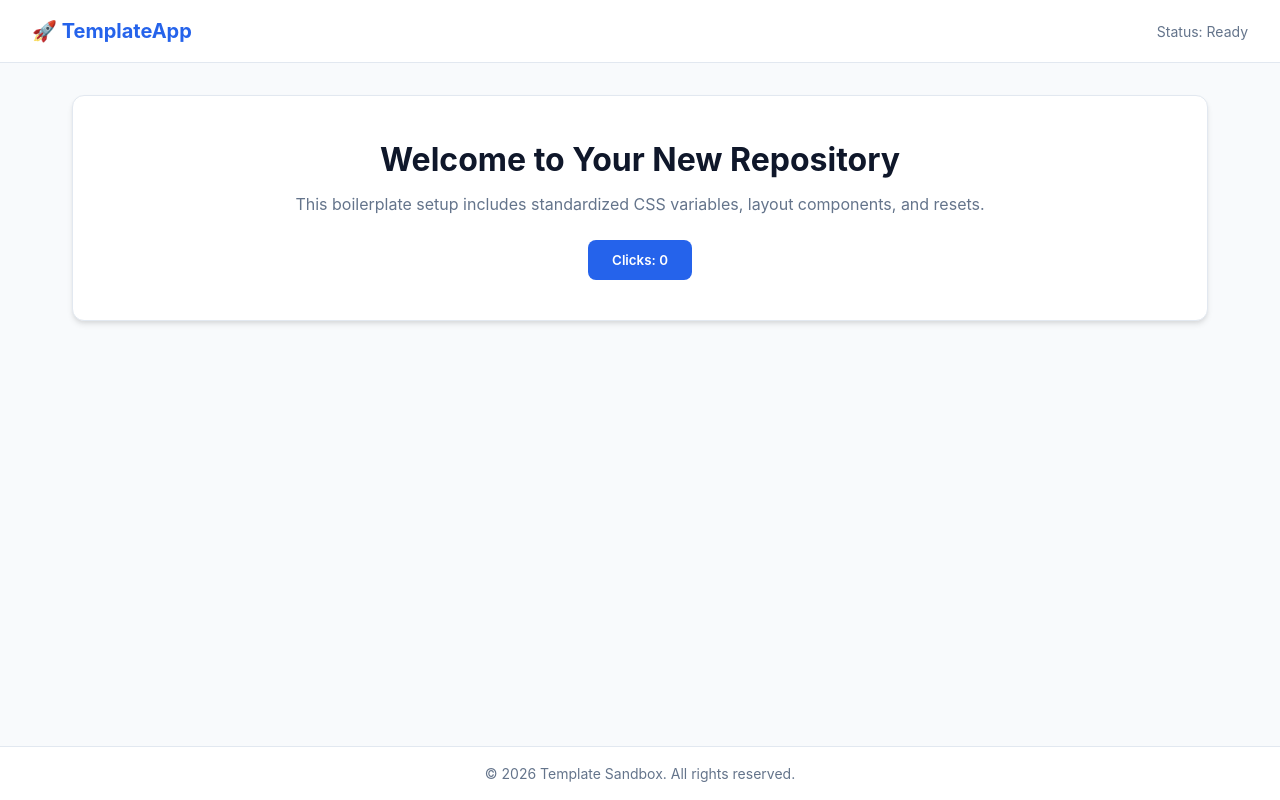
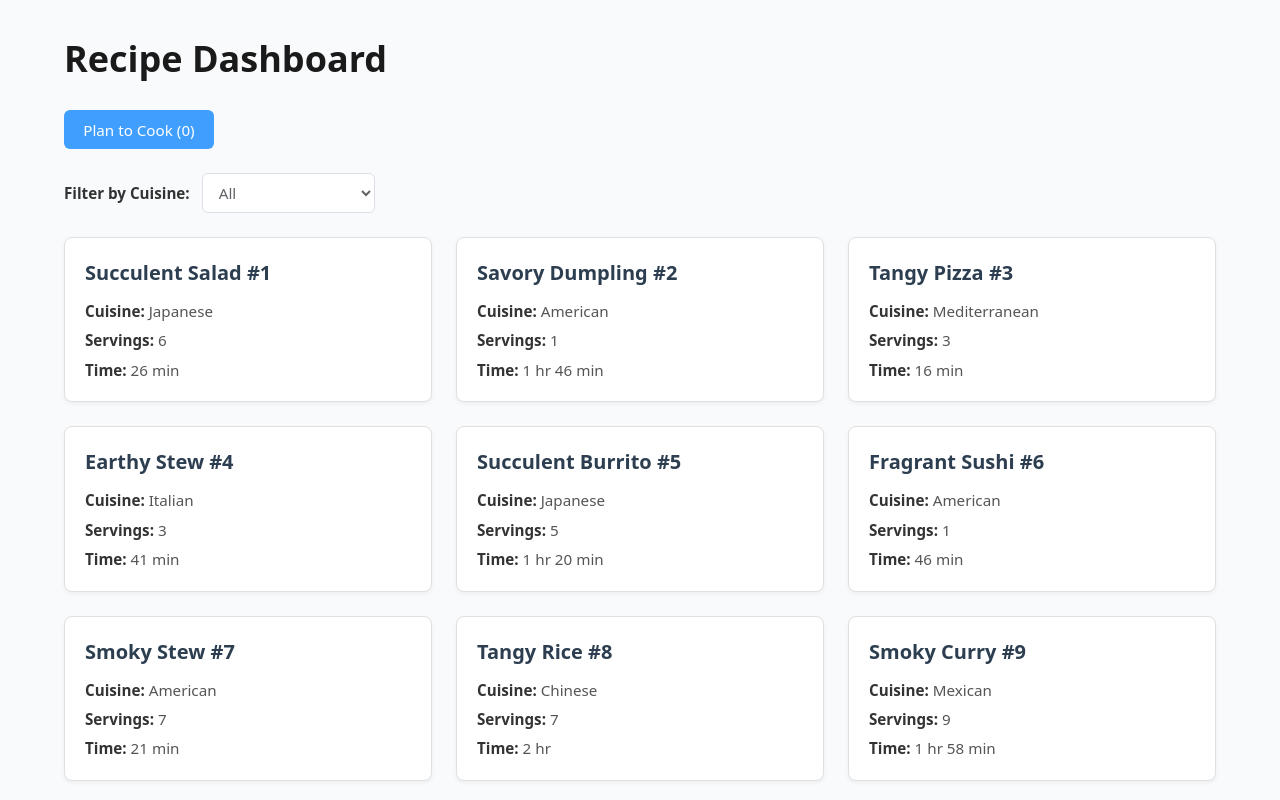
Before and after one commit to ensanguine2279/sctp-aie-m2.9-recipe-box, a React (Vite) app: page / in a window 1280 px wide. Shown: the top 800 px of the page. Built offline with nearby package versions, Linux system fonts and the light colour scheme.

Commit message:
Added styling css module to all components and pages.

```diff
--- a/src/App.jsx
+++ b/src/App.jsx
@@ -1,47 +1,9 @@
-// src/App.jsx
-import { useState } from "react";
-import "./App.css";
+import RecipesPage from "./pages/RecipesPage";
 
-function App() {
-  const [count, setCount] = useState(0);
-
+export default function App() {
   return (
-    <div className="app-container">
-      <header className="app-header">
-        <div className="app-logo">🚀 TemplateApp</div>
-        <nav>
-          <span style={{ fontSize: "14px", color: "var(--text-muted)" }}>
-            Status: Ready
-          </span>
-        </nav>
-      </header>
-
-      <main className="app-main">
-        <section className="welcome-card">
-          <h1>Welcome to Your New Repository</h1>
-          <p>
-            This boilerplate setup includes standardized CSS variables, layout
-            components, and resets.
-          </p>
-
-          <button
-            type="button"
-            className="cta-button"
-            onClick={() => setCount((prev) => prev + 1)}
-          >
-            Clicks: {count}
-          </button>
-        </section>
-      </main>
-
-      <footer className="app-footer">
-        <p>
-          &copy; {new Date().getFullYear()} Template Sandbox. All rights
-          reserved.
-        </p>
-      </footer>
+    <div className="app">
+      <RecipesPage />
     </div>
   );
 }
-
-export default App;
--- a/src/components/CuisineFilterBar.jsx
+++ b/src/components/CuisineFilterBar.jsx
@@ -1,3 +1,5 @@
+import styles from "./CuisineFilterBar.module.css";
+
 /**
  * A filter bar component for selecting a cuisine.
  *
@@ -10,10 +12,13 @@ export function CuisineFilterBar({ value, onChange, cuisines = [] }) {
   console.log("CuisineFilterBar rendered");
 
   return (
-    <div className="cuisine-filter-bar">
-      <label htmlFor="cuisine-select">Filter by Cuisine: </label>
+    <div className={styles.filterBar}>
+      <label htmlFor="cuisine-select" className={styles.label}>
+        Filter by Cuisine:{" "}
+      </label>
       <select
         id="cuisine-select"
+        className={styles.select}
         value={value}
         onChange={(e) => onChange(e.target.value)}
       >
--- /dev/null
+++ b/src/components/CuisineFilterBar.module.css
@@ -0,0 +1,36 @@
+.filterBar {
+  display: flex;
+  align-items: center;
+  gap: 0.75rem;
+  margin-bottom: 1.5rem;
+  font-family: inherit;
+}
+
+.label {
+  font-weight: 600;
+  color: #333333;
+  font-size: 0.95rem;
+}
+
+.select {
+  padding: 0.5rem 2rem 0.5rem 0.75rem;
+  font-size: 0.95rem;
+  border: 1px solid #dcdfe6;
+  border-radius: 6px;
+  background-color: #ffffff;
+  color: #606266;
+  cursor: pointer;
+  transition:
+    border-color 0.2s ease,
+    box-shadow 0.2s ease;
+}
+
+.select:hover {
+  border-color: #c0c4cc;
+}
+
+.select:focus {
+  outline: none;
+  border-color: #409eff;
+  box-shadow: 0 0 0 2px rgba(64, 158, 255, 0.2);
+}
--- a/src/components/RecipeCard.jsx
+++ b/src/components/RecipeCard.jsx
@@ -1,27 +1,24 @@
-import { formatDuration } from "../utils/formatDuration"; // Adjust the import path as needed
+import { formatDuration } from "../utils/formatDuration";
+import styles from "./RecipeCard.module.css";
 
 /**
- * A pure display component that renders recipe details.
- *
- * @param {Object} props
- * @param {string} props.name - The name of the recipe
- * @param {string} props.cuisine - The cuisine type
- * @param {number} props.servings - Number of servings
- * @param {number} props.minutes - Total preparation/cooking time in minutes
+ * A pure display component that renders individual recipe details.
  */
 export function RecipeCard({ name, cuisine, servings, minutes }) {
   return (
-    <div className="recipe-card">
-      <h3>{name}</h3>
-      <p>
+    <div className={styles.card}>
+      <h3 className={styles.title}>{name}</h3>
+      <div className={styles.details}>
+        <p className={styles.detailItem}>
           <strong>Cuisine:</strong> {cuisine}
         </p>
-      <p>
+        <p className={styles.detailItem}>
           <strong>Servings:</strong> {servings}
         </p>
-      <p>
+        <p className={styles.detailItem}>
           <strong>Time:</strong> {formatDuration(minutes)}
         </p>
       </div>
+    </div>
   );
 }
--- /dev/null
+++ b/src/components/RecipeCard.module.css
@@ -0,0 +1,35 @@
+.card {
+  background-color: #ffffff;
+  border: 1px solid #e0e0e0;
+  border-radius: 8px;
+  padding: 1.25rem;
+  box-shadow: 0 2px 4px rgba(0, 0, 0, 0.05);
+  transition:
+    transform 0.2s ease,
+    box-shadow 0.2s ease;
+}
+
+.card:hover {
+  transform: translateY(-2px);
+  box-shadow: 0 4px 8px rgba(0, 0, 0, 0.1);
+}
+
+.title {
+  font-size: 1.25rem;
+  font-weight: 600;
+  color: #2c3e50;
+  margin: 0 0 0.75rem 0;
+}
+
+.details {
+  display: flex;
+  flex-direction: column;
+  gap: 0.4rem;
+  font-size: 0.95rem;
+  color: #555555;
+  margin: 0;
+}
+
+.detailItem strong {
+  color: #333333;
+}
--- a/src/pages/RecipesPage.jsx
+++ b/src/pages/RecipesPage.jsx
@@ -1,8 +1,11 @@
 import { useState, useEffect } from "react";
 import { CuisineFilterBar } from "../components/CuisineFilterBar";
 import { RecipeCard } from "../components/RecipeCard";
+import { mockRecipes } from "../../data/mockRecipesData";
 
-export function RecipesPage() {
+import styles from "./RecipesPage.module.css";
+
+export default function RecipesPage() {
   const [recipes, setRecipes] = useState([]);
   const [loading, setLoading] = useState(true);
   const [error, setError] = useState(null);
@@ -11,25 +14,19 @@ export function RecipesPage() {
   const [selectedCuisine, setSelectedCuisine] = useState("");
   const [planCount, setPlanCount] = useState(0);
 
-  // Fetch recipes on mount
+  // Simulate fetching mock data on mount
   useEffect(() => {
-    async function fetchRecipes() {
+    const timer = setTimeout(() => {
       try {
-        setLoading(true);
-        const response = await fetch("/api/recipes");
-        if (!response.ok) {
-          throw new Error("Failed to fetch recipes");
-        }
-        const data = await response.json();
-        setRecipes(data);
+        setRecipes(mockRecipes);
+        setLoading(false);
       } catch (err) {
-        setError(err.message || "Something went wrong");
-      } finally {
+        setError("Failed to load mock recipes");
         setLoading(false);
       }
-    }
+    }, 500); // Small timeout to mimic network latency
 
-    fetchRecipes();
+    return () => clearTimeout(timer);
   }, []);
 
   // Extract unique cuisines for the filter dropdown
@@ -40,16 +37,19 @@ export function RecipesPage() {
     ? recipes.filter((r) => r.cuisine === selectedCuisine)
     : recipes;
 
-  if (loading) return <div>Loading recipes...</div>;
-  if (error) return <div>Error: {error}</div>;
+  if (loading) return <div className={styles.loading}>Loading recipes...</div>;
+  if (error) return <div className={styles.error}>Error: {error}</div>;
 
   return (
-    <div className="recipes-page" style={{ padding: "20px" }}>
-      <h1>Recipe Dashboard</h1>
+    <div className={styles.page}>
+      <h1 className={styles.header}>Recipe Dashboard</h1>
 
       {/* Unrelated state control */}
-      <div style={{ marginBottom: "20px" }}>
-        <button onClick={() => setPlanCount((prev) => prev + 1)}>
+      <div className={styles.controlsSection}>
+        <button
+          className={styles.planButton}
+          onClick={() => setPlanCount((prev) => prev + 1)}
+        >
           Plan to Cook ({planCount})
         </button>
       </div>
@@ -62,7 +62,7 @@ export function RecipesPage() {
       />
 
       {/* Recipe List Display */}
-      <div className="recipe-list" style={{ marginTop: "20px" }}>
+      <div className={styles.recipeGrid}>
         {filteredRecipes.map((recipe) => (
           <RecipeCard
             key={recipe.id || recipe.name}
--- /dev/null
+++ b/src/pages/RecipesPage.module.css
@@ -0,0 +1,68 @@
+.page {
+  max-width: 1200px;
+  margin: 0 auto;
+  padding: 2rem 1.5rem;
+  font-family:
+    system-ui,
+    -apple-system,
+    BlinkMacSystemFont,
+    "Segoe UI",
+    Roboto,
+    Oxygen,
+    Ubuntu,
+    Cantarell,
+    sans-serif;
+  color: #2c3e50;
+}
+
+.header {
+  font-size: 2.25rem;
+  font-weight: 700;
+  color: #1a1a1a;
+  margin-bottom: 1.5rem;
+}
+
+.controlsSection {
+  margin-bottom: 1.5rem;
+}
+
+.planButton {
+  background-color: #409eff;
+  color: #ffffff;
+  border: none;
+  border-radius: 6px;
+  padding: 0.6rem 1.2rem;
+  font-size: 0.95rem;
+  font-weight: 500;
+  cursor: pointer;
+  transition:
+    background-color 0.2s ease,
+    transform 0.1s ease;
+}
+
+.planButton:hover {
+  background-color: #66b1ff;
+}
+
+.planButton:active {
+  transform: scale(0.98);
+}
+
+.recipeGrid {
+  display: grid;
+  grid-template-columns: repeat(auto-fill, minmax(280px, 1fr));
+  gap: 1.5rem;
+  margin-top: 1.5rem;
+}
+
+.loading,
+.error {
+  text-align: center;
+  padding: 3rem;
+  font-size: 1.1rem;
+  color: #666666;
+}
+
+.error {
+  color: #d32f2f;
+}
```
Also changed, not shown: src/components/RecipeList.jsx (+5 -4 lines), src/components/RecipeList.module.css (added, +24 -0 lines). Lines whose indentation alone changed are shown as unchanged.
